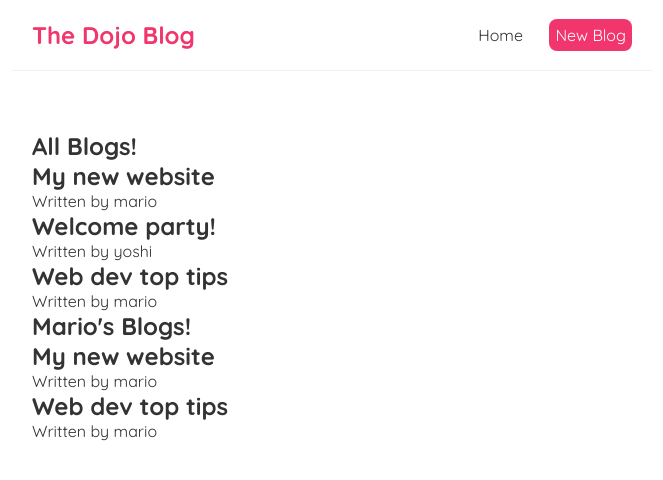
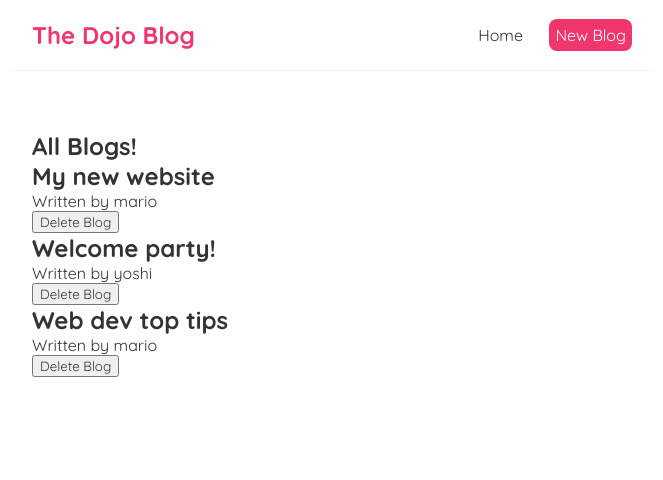
Before and after one commit to JUNKIEJAM/React-Again, a React (Create React App) app in the folder dojo-blog/: page / in a window 1280 px wide. Shown: the top 480 px of the page, without its empty margins (308-971 px from the left). Built offline with nearby package versions, Linux system fonts and the light colour scheme.

Commit message:
Seventh Lesson

```diff
--- a/dojo-blog/src/BlogList.js
+++ b/dojo-blog/src/BlogList.js
@@ -1,23 +1,25 @@
-const BlogList = ({ blogs, title }) => {
+const BlogList = ({ blogs, title, handleDelete }) => {
     // const blogs = props.blogs;
     // const title = props.title;
     // console.log(blogs);
-
     return ( <
-        div className = "blog-list" >
-        <
-        h2 > { title } < /h2> {
+            div className = "blog-list" >
+            <
+            h2 > { title } < /h2> {
             blogs.map(blog => ( <
                 div className = "blog-preview"
                 key = { blog.id } >
                 <
                 h2 > { blog.title } < /h2> <
                 p > Written by { blog.author } < /p> <
-                /div>
+                button onClick = {
+                    () => handleDelete(blog.id)
+                } > Delete Blog < /button> < /
+                div >
             ))
         } <
         /div>
-    );
+);
 }
 
 export default BlogList;
--- a/dojo-blog/src/Home.js
+++ b/dojo-blog/src/Home.js
@@ -8,18 +8,18 @@ const Home = () => {
         { title: 'Web dev top tips', body: 'lorem ipsum...', author: 'mario', id: 3 }
     ])
 
+    const handleDelete = (id) => {
+        const newBlogs = blogs.filter(blog => blog.id !== id);
+        setBlogs(newBlogs);
+    }
     return ( <
         div className = "home" >
         <
         BlogList blogs = { blogs }
-        title = "All Blogs!" / >
-
-        <
-        BlogList blogs = { blogs.filter((blog) => blog.author === 'mario') }
-        title = "Mario's Blogs!" / >
-
-        <
-        /div>
+        title = "All Blogs!"
+        handleDelete = { handleDelete }
+        / > < /
+        div >
     );
 }
 
```
